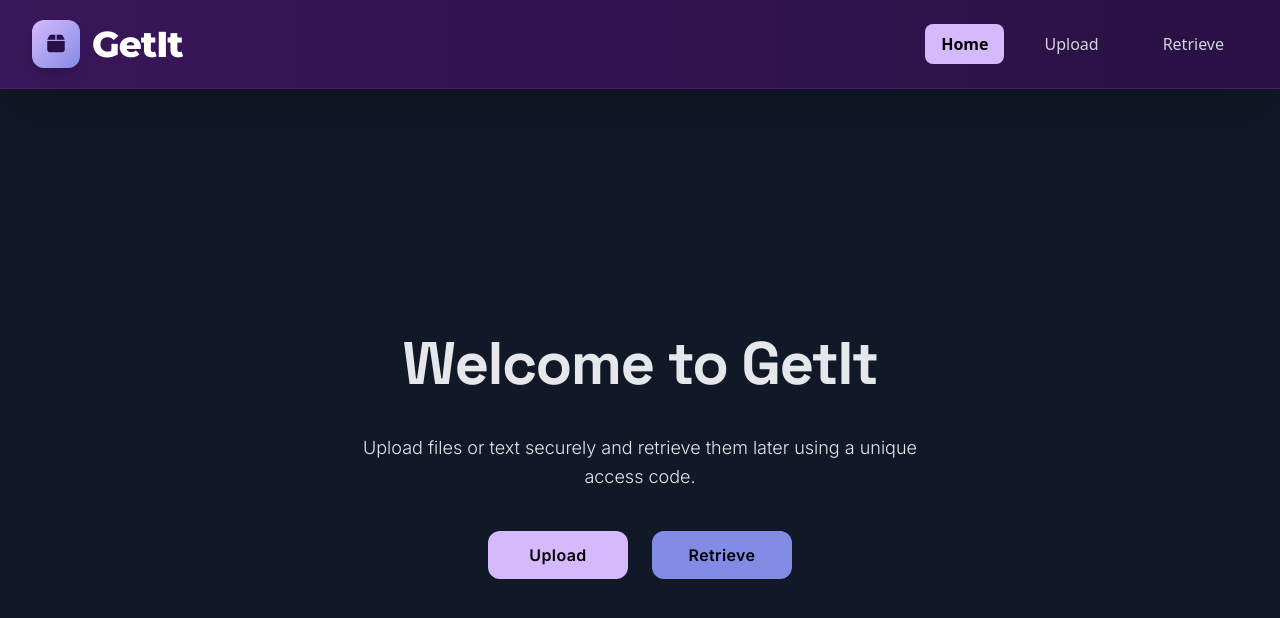
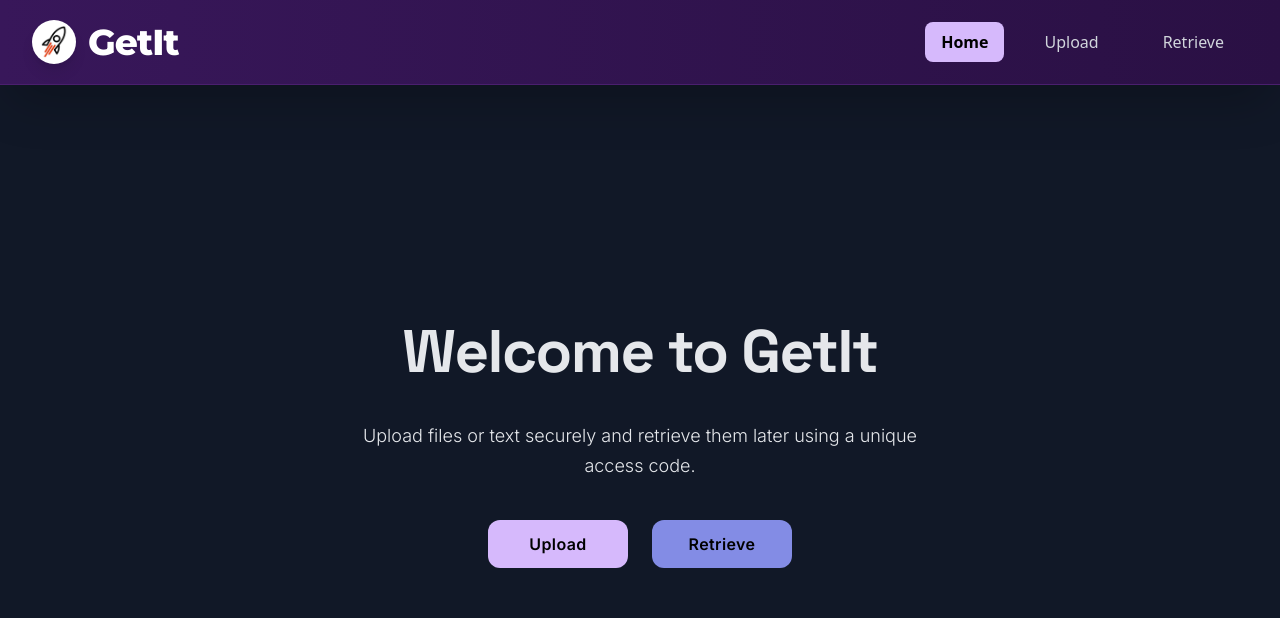
Before and after one commit to Sudhanva-Kulkarni/Get-It, a React (Vite) app: page / in a window 1280 px wide. Shown: the top 618 px of the page. Built offline with nearby package versions, Linux system fonts and the light colour scheme; a web font is replaced by a local one.

Commit message:
Add Logo

```diff
--- a/index.html
+++ b/index.html
@@ -10,7 +10,8 @@
       rel="stylesheet"
       href="https://cdnjs.cloudflare.com/ajax/libs/font-awesome/6.5.1/css/all.min.css"
     />
-    <title>getit</title>
+    <link rel="icon" type="image/x-icon" href="/favicon.ico" />
+    <title>GetIt</title>
   </head>
   <body>
     <div id="root"></div>
--- a/src/components/Navbar.jsx
+++ b/src/components/Navbar.jsx
@@ -1,6 +1,7 @@
 import './Navbar.css'
 import { useLocation } from 'react-router-dom';
 import { useState } from 'react';
+import logo from '/logo.png';
 
 export default function Navbar() {
   const location = useLocation();
@@ -11,8 +12,8 @@ export default function Navbar() {
     <nav className="px-4 sm:px-6 md:px-8 py-4 sm:py-5 bg-linear-to-r from-[#38175A] to-[#2a1044] shadow-2xl border-b border-[#4a1f6e] name">
       <div className="max-w-7xl mx-auto flex items-center justify-between">
         <div className="flex items-center gap-2 sm:gap-3">
-          <div className="w-10 h-10 sm:w-12 sm:h-12 bg-linear-to-br from-[#D6B9FC] to-[#838CE5] rounded-xl flex items-center justify-center shadow-lg">
-            <i className="fa-solid fa-box text-[#2a1044] text-lg sm:text-xl"></i>
+          <div className="w-10 h-10 sm:w-11 sm:h-11 rounded-full bg-white flex items-center justify-center shadow-lg p-1.5">
+            <img src={logo} alt="GetIt Logo" className="w-full h-full object-contain" />
           </div>
           <h1 className="text-2xl sm:text-3xl md:text-4xl font-extrabold text-white tracking-tight" style={{ fontFamily: "'Montserrat', 'Space Grotesk', sans-serif" }}>
             GetIt
@@ -22,8 +23,7 @@ export default function Navbar() {
         <div className="hidden md:flex items-center gap-4 lg:gap-6">
           <a
             href="/"
-            className={`font-medium px-3 lg:px-4 py-2 rounded-lg transition-colors duration-200 text-sm lg:text-base ${
-              currentPath === '/'
+            className={`font-medium px-3 lg:px-4 py-2 rounded-lg transition-colors duration-200 text-sm lg:text-base ${currentPath === '/'
                 ? 'bg-[#D6B9FC] text-black font-semibold'
                 : 'text-gray-300 hover:text-white hover:bg-[#4a1f6e]'
               }`}
@@ -32,8 +32,7 @@ export default function Navbar() {
           </a>
           <a
             href="/upload"
-            className={`font-medium px-3 lg:px-4 py-2 rounded-lg transition-colors duration-200 text-sm lg:text-base ${
-              currentPath === '/upload'
+            className={`font-medium px-3 lg:px-4 py-2 rounded-lg transition-colors duration-200 text-sm lg:text-base ${currentPath === '/upload'
                 ? 'bg-[#D6B9FC] text-black font-semibold'
                 : 'text-gray-300 hover:text-white hover:bg-[#4a1f6e]'
               }`}
@@ -42,8 +41,7 @@ export default function Navbar() {
           </a>
           <a
             href="/retrieve"
-            className={`font-medium px-4 lg:px-6 py-2 rounded-lg transition-colors duration-200 text-sm lg:text-base ${
-              currentPath === '/retrieve'
+            className={`font-medium px-3 lg:px-6 py-2 rounded-lg transition-colors duration-200 text-sm lg:text-base ${currentPath === '/retrieve'
                 ? 'bg-[#D6B9FC] text-black font-semibold'
                 : 'text-gray-300 hover:text-white hover:bg-[#4a1f6e]'
               }`}
@@ -64,8 +62,7 @@ export default function Navbar() {
         <div className="md:hidden mt-4 flex flex-col gap-2 pb-2">
           <a
             href="/"
-            className={`font-medium px-4 py-2 rounded-lg transition-colors duration-200 ${
-              currentPath === '/'
+            className={`font-medium px-4 py-2 rounded-lg transition-colors duration-200 ${currentPath === '/'
                 ? 'bg-[#D6B9FC] text-black font-semibold'
                 : 'text-gray-300 hover:text-white hover:bg-[#4a1f6e]'
               }`}
@@ -75,8 +72,7 @@ export default function Navbar() {
           </a>
           <a
             href="/upload"
-            className={`font-medium px-4 py-2 rounded-lg transition-colors duration-200 ${
-              currentPath === '/upload'
+            className={`font-medium px-4 py-2 rounded-lg transition-colors duration-200 ${currentPath === '/upload'
                 ? 'bg-[#D6B9FC] text-black font-semibold'
                 : 'text-gray-300 hover:text-white hover:bg-[#4a1f6e]'
               }`}
@@ -86,8 +82,7 @@ export default function Navbar() {
           </a>
           <a
             href="/retrieve"
-            className={`font-medium px-4 py-2 rounded-lg transition-colors duration-200 ${
-              currentPath === '/retrieve'
+            className={`font-medium px-4 py-2 rounded-lg transition-colors duration-200 ${currentPath === '/retrieve'
                 ? 'bg-[#D6B9FC] text-black font-semibold'
                 : 'text-gray-300 hover:text-white hover:bg-[#4a1f6e]'
               }`}
--- a/src/index.css
+++ b/src/index.css
@@ -3,3 +3,27 @@ body {
     background-color: #111827;
     color: #e5e7eb;
 }
+
+/* ===== Black Slim Scrollbar ===== */
+
+::-webkit-scrollbar {
+  width: 6px;
+}
+
+::-webkit-scrollbar-track {
+  background: #000000;
+}
+
+::-webkit-scrollbar-thumb {
+  background: #2a2a2a;
+  border-radius: 10px;
+}
+
+::-webkit-scrollbar-thumb:hover {
+  background: #3a3a3a;
+}
+
+* {
+  scrollbar-width: thin;
+  scrollbar-color: #2a2a2a #000000;
+}
--- a/src/pages/Home.jsx
+++ b/src/pages/Home.jsx
@@ -1,6 +1,6 @@
 export default function Home() {
   return (
-    <div className="flex flex-col items-center justify-center text-center min-h-[calc(100vh-80px)] px-6 overflow-hidden home-container" style={{ fontFamily: "'Inter', 'Segoe UI', system-ui, sans-serif" }}>
+    <div className="flex flex-col items-center justify-center text-center min-h-[calc(100vh-95px)] px-6 overflow-hidden home-container" style={{ fontFamily: "'Inter', 'Segoe UI', system-ui, sans-serif" }}>
       <div className="relative z-10 flex flex-col items-center">
         <h1 className="home-title font-extrabold mb-6 animate-[fadeInUp_0.8s_ease-out] tracking-tight" style={{ fontFamily: "'Space Grotesk', 'Inter', sans-serif" }}>
           Welcome to GetIt
```
Also changed, not shown: public/logo.png (added), 1 other file (tests, documents, lock files or other folders). Lines whose indentation alone changed are shown as unchanged.
